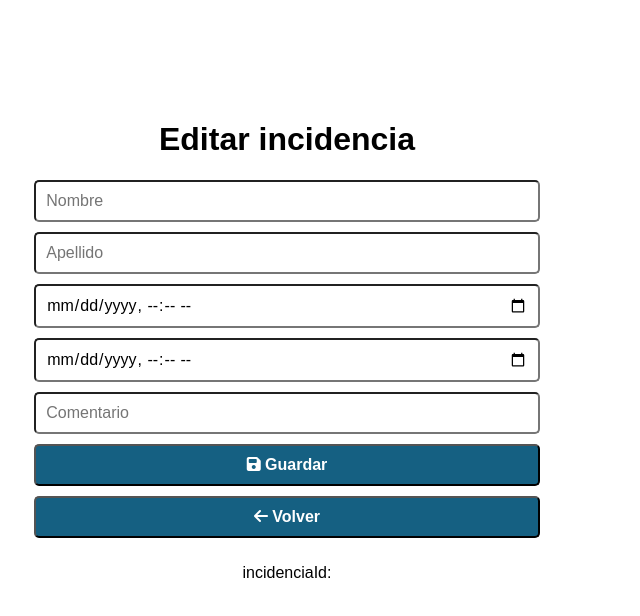
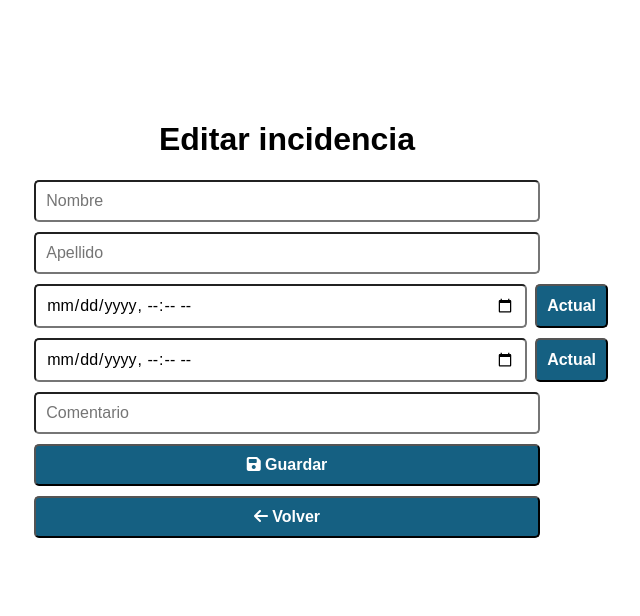
Before and after one commit to grayshigami/frontend-npg, a Vue app: page /editar-incidencia in a window 1280 px wide. Shown: the top 616 px of the page, without its empty margins (353-993 px from the left). Built offline with nearby package versions, Linux system fonts and the light colour scheme; no server answers; sample sign-in values are in the browser's storage.

Commit message:
Finished usuarios and incidencias

```diff
--- a/package.json
+++ b/package.json
@@ -9,6 +9,8 @@
   },
   "dependencies": {
     "@fortawesome/fontawesome-free": "^6.5.2",
+    "@vuelidate/core": "^2.0.3",
+    "@vuelidate/validators": "^2.0.4",
     "axios": "^1.6.8",
     "core-js": "^3.8.3",
     "cors": "^2.8.5",
--- a/src/components/crear-usuario.vue
+++ b/src/components/crear-usuario.vue
@@ -31,9 +31,15 @@ export default {
                 nombreUsuario: '',
                 correo: '',
                 contrasena: '',
-                tipoUsuario: 0
+                tipoUsuario: 0,
+                registroId: null,
+                actualizacionId: null
             }
         }
+    },
+    created() {
+        this.nuevoElemento.registroId = localStorage.getItem('user_id');
+        this.nuevoElemento.actualizacionId = localStorage.getItem('user_id');
     },
     methods: {
         goBack() {
--- a/src/components/editar-incidencia.vue
+++ b/src/components/editar-incidencia.vue
@@ -3,8 +3,14 @@
         <h1>Editar incidencia</h1>
         <input type="text" placeholder="Nombre" name="nombre" v-model="incidencia.nombre">
         <input type="text" placeholder="Apellido" name="apellido" v-model="incidencia.apellido">
-        <input type="datetime-local" placeholder="Entrada" name="horaEntrada" v-model="incidencia.horaEntrada">
-        <input type="datetime-local" placeholder="Salida" name="horaSalida" v-model="incidencia.horaSalida">
+        <span>
+            <input type="datetime-local" placeholder="Entrada" name="horaEntrada" v-model="incidencia.horaEntrada">
+            <button @click="setCurrentTime">Actual</button>
+        </span>
+        <span>
+            <input type="datetime-local" placeholder="Salida" name="horaSalida" v-model="incidencia.horaSalida">
+            <button @click="setCurrentTime">Actual</button>
+        </span>
         <input type="text" placeholder="Comentario" name="comentario" v-model="comentario">
         <button @click="updateIncidencia">
             <i class="fa-solid fa-floppy-disk"></i>
@@ -14,7 +20,6 @@
             <i class="fa-solid fa-arrow-left"></i>
             Volver
         </button>
-        <p>incidenciaId: {{ this.incidenciaId }}</p>
     </div>
 </template>
 <script>
@@ -36,6 +41,13 @@ export default {
         this.fetchIncidencia();
     },
     methods: {
+        setCurrentTime() {
+            const currentTime = new Date();
+            const hours = String(currentTime.getHours()).padStart(2, '0');
+            const minutes = String(currentTime.getMinutes()).padStart(2, '0');
+            const formattedTime = `${hours}:${minutes}`;
+            this.incidencia.horaEntrada = formattedTime;
+        },
         async fetchIncidencia() {
             try {
                 const response = await fetch(`http://localhost:3000/incidencias/${this.incidenciaId}`);
@@ -115,4 +127,17 @@ button {
 button:hover {
     cursor: pointer;
 }
+
+span {
+    width: 113.5%;
+    display: flex;
+}
+
+span input {
+    width: 100%;
+}
+
+span button {
+    margin-left: 8px;
+}
 </style>
--- a/src/components/login.vue
+++ b/src/components/login.vue
@@ -30,13 +30,14 @@ export default {
                     nombreUsuario: this.nombreUsuario,
                     contrasena: this.contrasena
                 });
-                const { access_token, user_type, name, user_id } = response.data;
+                const { access_token, user_type, name, user_id, register_id } = response.data;
                 const tokenExpiration = new Date().getTime() + (response.data.expiresIn * 1000);
                 localStorage.setItem('token', access_token);
                 localStorage.setItem('user_type', user_type);
                 localStorage.setItem('name', name);
                 localStorage.setItem('user_id', user_id);
                 localStorage.setItem('tokenExpiration', tokenExpiration);
+                localStorage.setItem('register_id', register_id);
 
                 if (user_type == 0) {
                     this.$router.push('/pantalla-usuario');
--- a/src/components/pantalla-administrador.vue
+++ b/src/components/pantalla-administrador.vue
@@ -3,7 +3,7 @@
         <div class="screen-data">
             <div class="usuario-header">
                 <img src="../assets/logo-negro-Sinfondo.png" alt="" width="10%" height="10%">
-                <p class="b-user">Bienvenido {{ name }}</p>
+                <h2 class="b-user">Bienvenido {{ name }}</h2>
             </div>
             <input type="date" v-model="selectedDate" @change="filterIncidencias">
             <button @click="goToIncidencia">
@@ -67,7 +67,8 @@ export default {
             incidencias: [],
             selectedDate: new Date().toISOString().substring(0, 10),
             filteredIncidencias: [],
-            editingIncidenciaId: null
+            editingIncidenciaId: null,
+            registroId: null
         }
     },
     created() {
--- a/src/components/pantalla-usuario.vue
+++ b/src/components/pantalla-usuario.vue
@@ -3,7 +3,7 @@
         <div class="screen-data">
             <div class="usuario-header">
                 <img src="../assets/logo-negro-Sinfondo.png" alt="" width="10%" height="10%">
-                <p class="b-user">Bienvenido {{ name }}</p>
+                <h2 class="b-user">Bienvenido {{ name }}</h2>
             </div>
             <input type="date" v-model="selectedDate" @change="filterIncidencias">
             <button @click="goToIncidencia">
--- a/src/components/registrar-incidencia.vue
+++ b/src/components/registrar-incidencia.vue
@@ -3,7 +3,10 @@
         <h1>Registrar incidencia</h1>
         <input type="text" placeholder="Nombre" v-model="nuevoElemento.nombre">
         <input type="text" placeholder="Apellido" v-model="nuevoElemento.apellido">
-        <input type="datetime-local" placeholder="Hora de entrada" v-model="nuevoElemento.horaEntrada">
+        <span>
+            <input type="datetime-local" placeholder="Hora de entrada" v-model="nuevoElemento.horaEntrada">
+            <button @click="setCurrentTime">Actual</button>
+        </span>
         <input type="text" placeholder="Comentario" v-model="nuevoElemento.comentario">
         <button @click="agregarElemento">
             <i class="fa-solid fa-floppy-disk"></i>
@@ -13,13 +16,11 @@
             <i class="fa-solid fa-arrow-left"></i>
             Volver
         </button>
-        <p>usuarioId: {{ this.usuarioId }}</p>
     </div>
 </template>
 <script>
 export default {
     name: 'registrar-incidencia',
-    props: ['userId'],
     data() {
         return {
             nuevoElemento: {
@@ -27,13 +28,23 @@ export default {
                 apellido: '',
                 horaEntrada: '',
                 comentario: '',
-                usuarioId: this.userId
+                usuarioId: null
             }
         }
+    },
+    created() {
+        this.nuevoElemento.usuarioId = localStorage.getItem('user_id');
     },
     methods: {
         goBack() {
             this.$router.back();
+        },
+        setCurrentTime() {
+            const currentTime = new Date();
+            const hours = String(currentTime.getHours()).padStart(2, '0');
+            const minutes = String(currentTime.getMinutes()).padStart(2, '0');
+            const formattedTime = `${hours}:${minutes}`;
+            this.nuevoElemento.horaEntrada = formattedTime;
         },
         async agregarElemento() {
             try {
```
Also changed, not shown: 1 other file (tests, documents, lock files or other folders).
